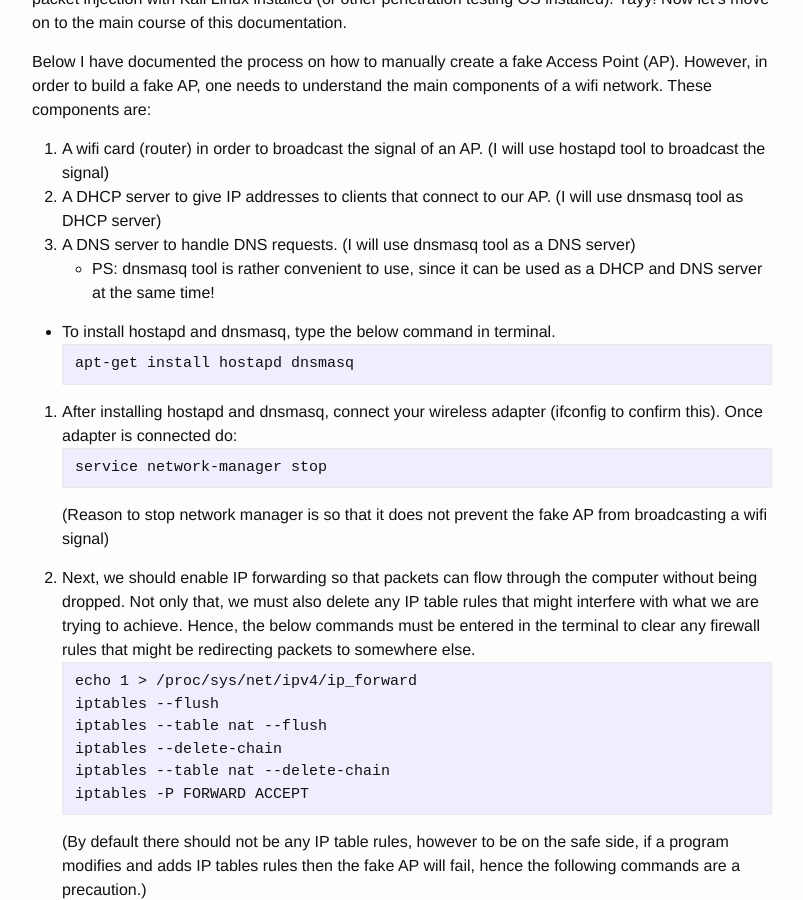
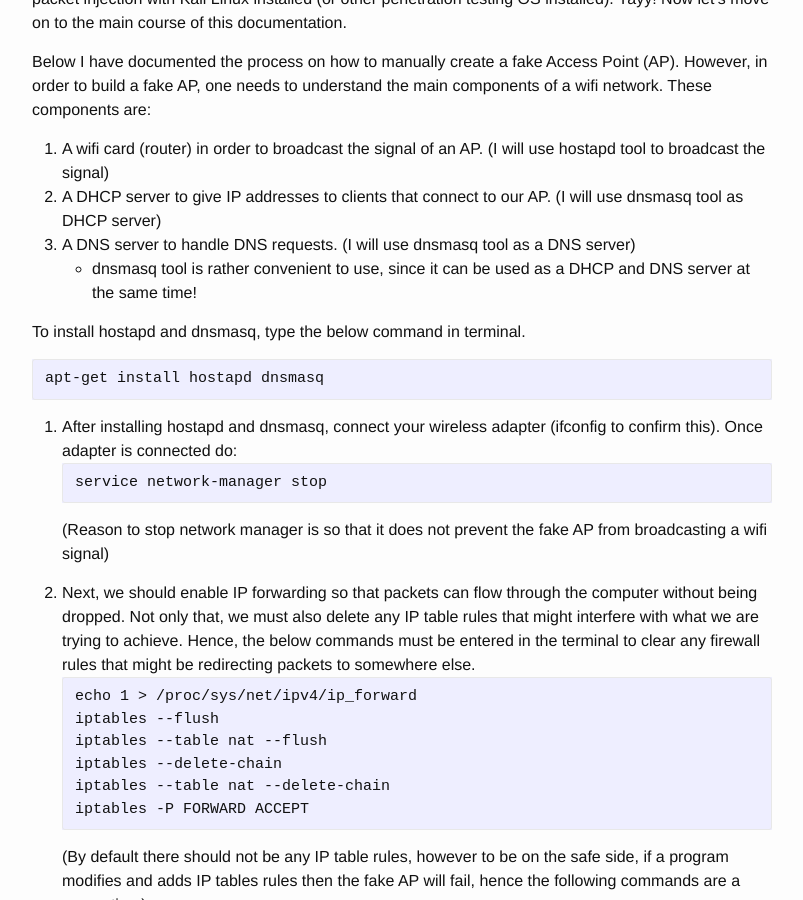
Before and after one commit to alexalwks2/aaronjohn2.github.io, a Jekyll site: the page built from _posts/2018-12-23-captive-portal.md, in a window 1280 px wide and 900 px high, scrolled down 327 px. Shown: the whole window, without its empty margins (238-1041 px from the left). Built offline with Jekyll 4.4.1, drawn with Linux system fonts in a browser that asks for light colours; comment, search, counter and statistics services are not loaded.

````diff
--- a/_posts/2018-12-23-captive-portal.md
+++ b/_posts/2018-12-23-captive-portal.md
@@ -13,9 +13,9 @@ Below I have documented the process on how to manually create a fake Access Poin
 1. A wifi card (router) in order to broadcast the signal of an AP. (I will use hostapd tool to broadcast the signal)
 2. A DHCP server to give IP addresses to clients that connect to our AP. (I will use dnsmasq tool as DHCP server)
 3. A DNS server to handle DNS requests. (I will use dnsmasq tool as a DNS server)
-* PS: dnsmasq tool is rather convenient to use, since it can be used as a DHCP and DNS server at the same time!
+* dnsmasq tool is rather convenient to use, since it can be used as a DHCP and DNS server at the same time!
 
-* To install hostapd and dnsmasq, type the below command in terminal.
+To install hostapd and dnsmasq, type the below command in terminal.
 ```
 apt-get install hostapd dnsmasq
 ```
````
